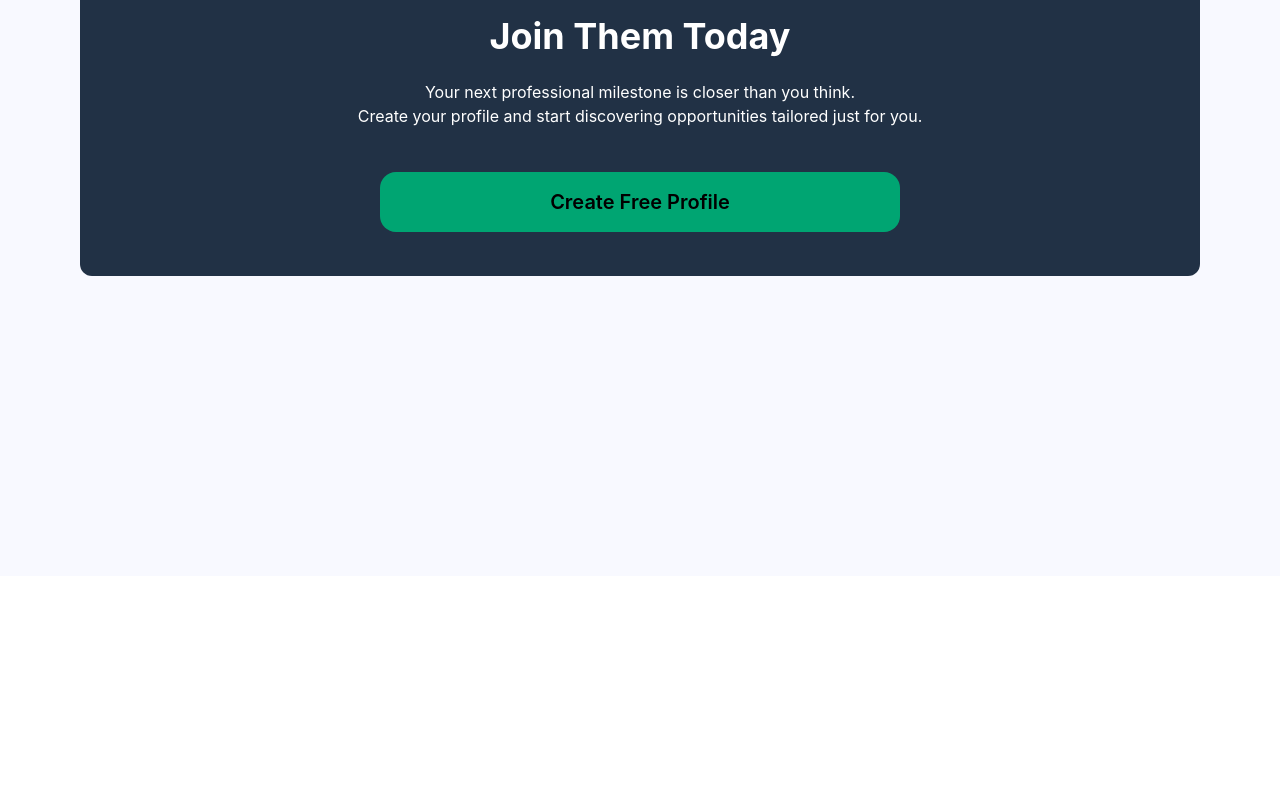
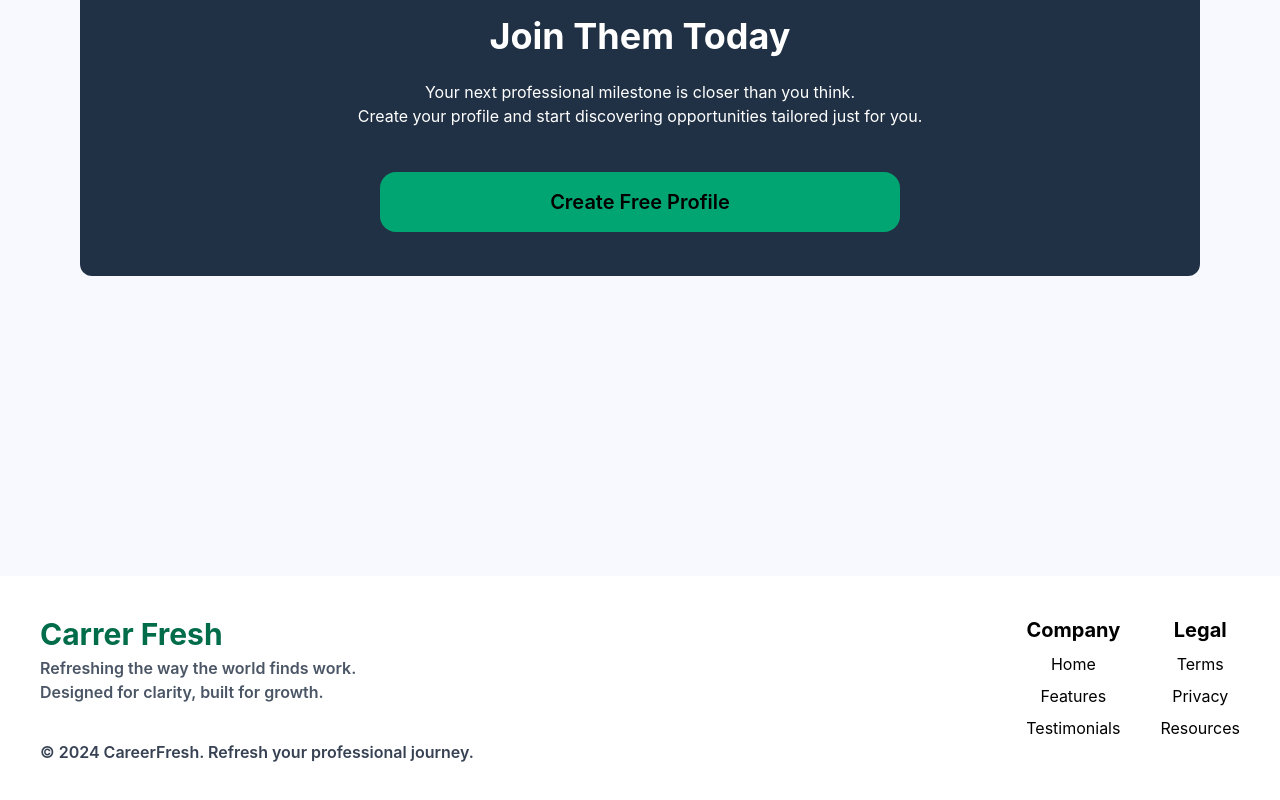
Before and after one commit to kmabdullah682/Job-application-full-stack, a React app in the folder frontend/: page / in a window 1280 px wide. Shown: the part 3144-3944 px from the top of the page. Before the commit the page ends 3720 px from the top, so only its background shows below. Built offline with nearby package versions, Linux system fonts and the light colour scheme; the HTML template or start-up script is replaced by a standard one.

Commit message:
footer done

```diff
--- a/frontend/src/App.jsx
+++ b/frontend/src/App.jsx
@@ -1,4 +1,5 @@
 import Features from "./components/Features"
+import Footer from "./components/Footer"
 import HeroSection from "./components/HeroSection"
 import Navbar from "./components/Navbar"
 import Testimonials from "./components/Testimonials"
@@ -10,6 +11,7 @@ const App = () => {
       <HeroSection />
       <Features />
       <Testimonials />
+      <Footer />
     </main>
   )
 }
--- /dev/null
+++ b/frontend/src/components/Footer.jsx
@@ -0,0 +1,37 @@
+
+
+const Footer = () => {
+  return (
+    <footer className="h-[30vh] p-10">
+      <div className="flex items-start justify-between">
+        <div className="flex item-start flex-col gap-1">
+          <h5 className="text-3xl font-bold text-[#006C49]">Carrer Fresh</h5>
+          <p className="text-gray-600 font-semibold">Refreshing the way the world finds work.<br />Designed for clarity, built for growth.</p>
+        </div>
+
+        <div className="flex item-start gap-10">
+
+          <div className="flex gap-2 text-center flex-col">
+          <h4 className="text-xl font-bold">Company</h4>
+          <a href="#home">Home</a>
+          <a href="#features">Features</a>
+          <a href="#testimonials">Testimonials</a>
+        </div>
+
+        <div className="flex gap-2 text-center flex-col">
+          <h4 className="text-xl font-bold">Legal</h4>
+          <a href="#">Terms</a>
+          <a href="#">Privacy</a>
+          <a href="#">Resources</a>
+          </div>
+
+        </div>
+      </div>
+
+      <p className="self-end text-gray-700 font-semibold">© 2024 CareerFresh. Refresh your professional journey.</p>
+
+    </footer>
+  )
+}
+
+export default Footer
```
